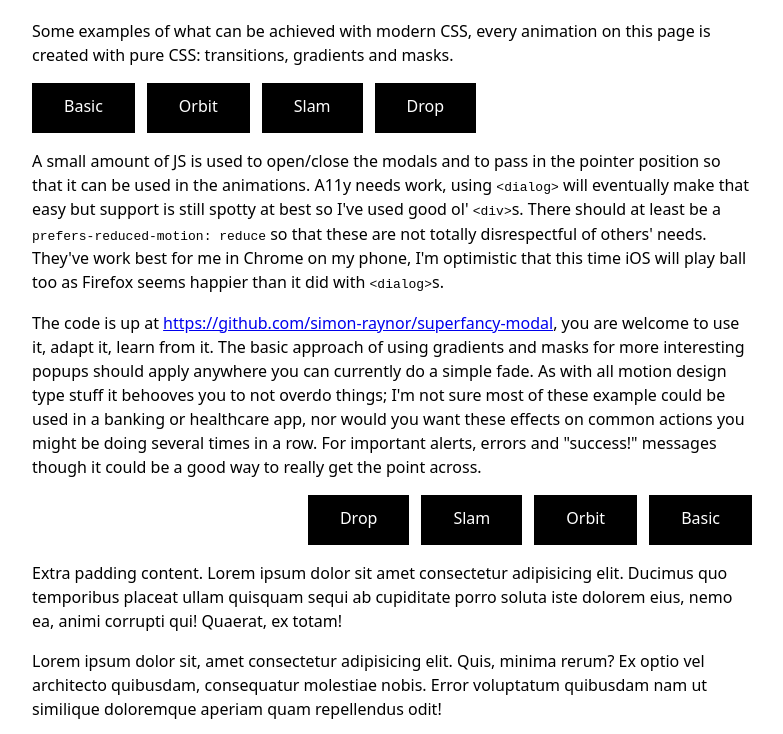
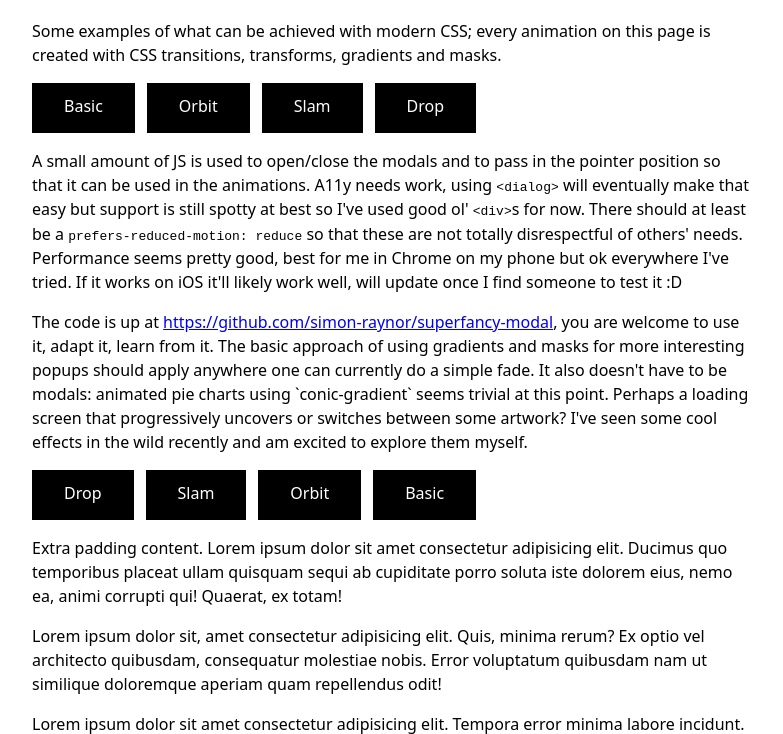
Before and after one commit to simon-raynor/superfancy-modal, a website built with Vite: page index.html in a window 1280 px wide. Shown: the part 72-806 px from the top of the page, without its empty margins (248-1031 px from the left). Built offline with nearby package versions, Linux system fonts and the light colour scheme.

Commit message:
fiddling

```diff
--- a/index.html
+++ b/index.html
@@ -13,8 +13,8 @@
         <h1>superfancy-modal</h1>
 
         <p>
-            Some examples of what can be achieved with modern CSS, every animation on this page is created with
-            pure CSS: transitions, gradients and masks.
+            Some examples of what can be achieved with modern CSS; every animation on this page is created with
+            CSS transitions, transforms, gradients and masks.
         </p>
 
         <div class="btns">
@@ -27,34 +27,20 @@
         <p>
             A small amount of JS is used to open/close the modals and to pass in the pointer position so that it
             can be used in the animations. A11y needs work, using <code>&lt;dialog&gt;</code> will eventually make that easy
-            but support is still spotty at best so I've used good ol' <code>&lt;div&gt;</code>s. There should at
+            but support is still spotty at best so I've used good ol' <code>&lt;div&gt;</code>s for now. There should at
             least be a <code>prefers-reduced-motion: reduce</code> so that these are not totally disrespectful of others' needs.
-            They've work best for me in Chrome on my phone, I'm optimistic that this time iOS will play ball too
-            as Firefox seems happier than it did with <code>&lt;dialog&gt;</code>s.
+            Performance seems pretty good, best for me in Chrome on my phone but ok everywhere I've tried. If it works
+            on iOS it'll likely work well, will update once I find someone to test it :D
         </p>
 
         <p>
             The code is up at <a href="https://github.com/simon-raynor/superfancy-modal">https://github.com/simon-raynor/superfancy-modal</a>,
             you are welcome to use it, adapt it, learn from it. The basic approach of using gradients and masks for
-            more interesting popups should apply anywhere you can currently do a simple fade. As with all motion
-            design type stuff it behooves you to not overdo things; I'm not sure most of these example could be
-            used in a banking or healthcare app, nor would you want these effects on common actions you might be
-            doing several times in a row. For important alerts, errors and "success!" messages though it could
-            be a good way to really get the point across.
+            more interesting popups should apply anywhere one can currently do a simple fade. It also doesn't have to
+            be modals: animated pie charts using `conic-gradient` seems trivial at this point. Perhaps a loading screen
+            that progressively uncovers or switches between some artwork? I've seen some cool effects in the wild recently
+            and am excited to explore them myself.
         </p>
-
-        <div class="btns">
-            <button data-modal="basic">Basic</button>
-            <button data-modal="orbit">Orbit</button>
-            <button data-modal="slam">Slam</button>
-            <button data-modal="drop">Drop</button>
-        </div>
-
-        <p>Extra padding content. Lorem ipsum dolor sit amet consectetur adipisicing elit. Ducimus quo temporibus placeat ullam quisquam sequi ab cupiditate porro soluta iste dolorem eius, nemo ea, animi corrupti qui! Quaerat, ex totam!</p>
-
-        <p>Lorem ipsum dolor sit, amet consectetur adipisicing elit. Quis, minima rerum? Ex optio vel architecto quibusdam, consequatur molestiae nobis. Error voluptatum quibusdam nam ut similique doloremque aperiam quam repellendus odit!</p>
-
-        <p>Lorem ipsum dolor sit amet consectetur adipisicing elit. Tempora error minima labore incidunt. Ab velit hic nulla sed quam eaque ducimus, delectus voluptate repellendus! Provident laborum at doloribus qui porro.</p>
 
         <div class="btns">
             <button data-modal="basic">Basic</button>
--- a/src/button.css
+++ b/src/button.css
@@ -23,4 +23,5 @@ button:active {
 
 .btns:nth-of-type(2n) {
     flex-direction: row-reverse;
+    justify-content: flex-end;
 }
--- a/src/style.css
+++ b/src/style.css
@@ -71,6 +71,7 @@ code {
     opacity: var(--opacity-fg);
 
     background: #ffffffaa;
+    box-shadow: 0 .25em 0 #222a;
     padding: 1.5em 1.5em 2em;
     margin: 1em;
     max-width: 35em;
@@ -154,6 +155,10 @@ code {
     backdrop-filter: blur(.5em);
 }
 
+.orbit.open > div {
+    transform: rotate(calc(var(--theta)/9 - 15deg)) skewY(calc(var(--theta)/9 - 15deg));
+}
+
 .orbit.open {
     --radius: 90dvmax;
     --radius-pct: 100%;
@@ -170,6 +175,7 @@ code {
 .slam {
     --duration: .75s;
     --radius-pct: 0%;
+    --scale-fg: 9;
 
     background: linear-gradient(
         45deg
@@ -189,16 +195,21 @@ code {
         , black
     );
 
-    transition-property: --radius-pct, --opacity-fg;
+    transition-property: --radius-pct, --scale-fg, --opacity-fg;
     transition-timing-function: ease-out;
     transition-duration: calc(var(--duration) / 4);
 }
 
+.slam > div {
+    transform: scaleY(var(--scale-fg));
+}
+
 .slam.open {
-    transition-timing-function: var(--easing-bounce), ease-in;
+    transition-timing-function: var(--easing-bounce), var(--easing-bounce), ease-in;
 
     --opacity-fg: 1;
     --radius-pct: 50%;
+    --scale-fg: 1;
 }
 
 
```
